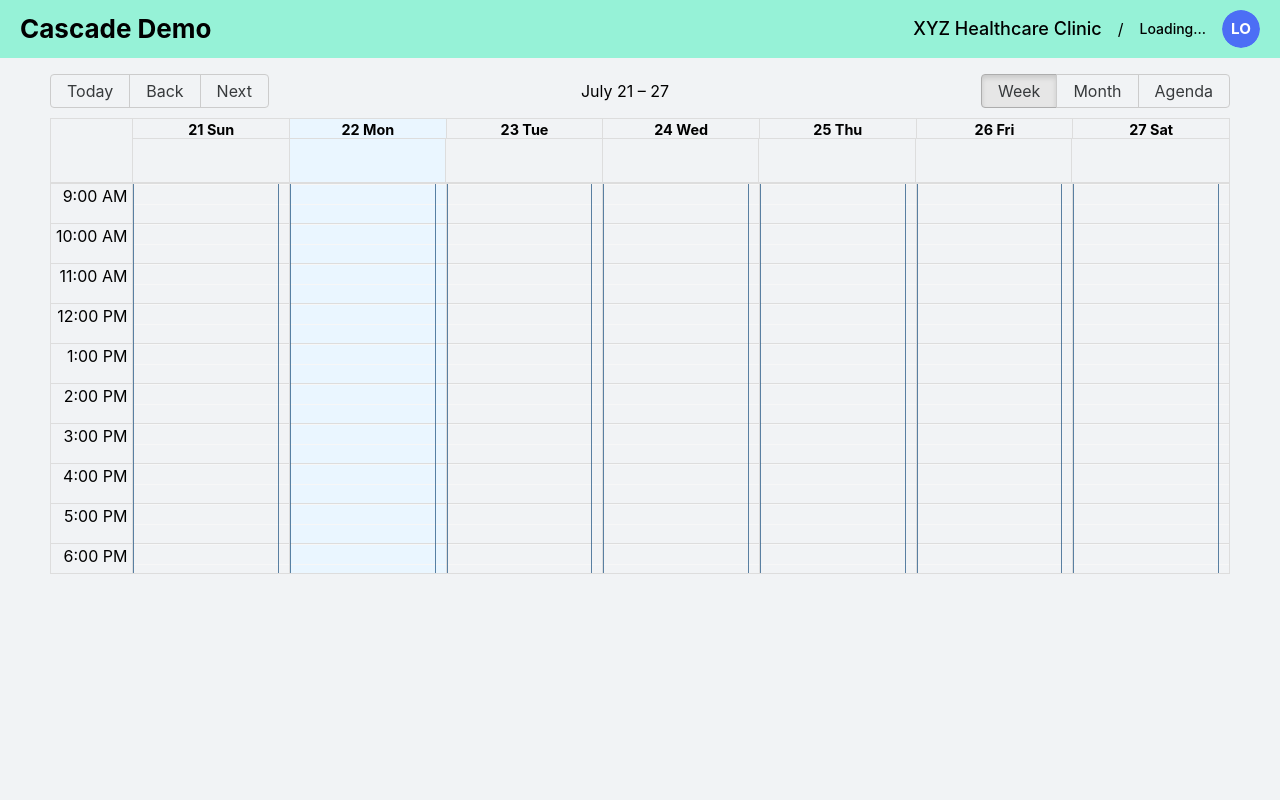
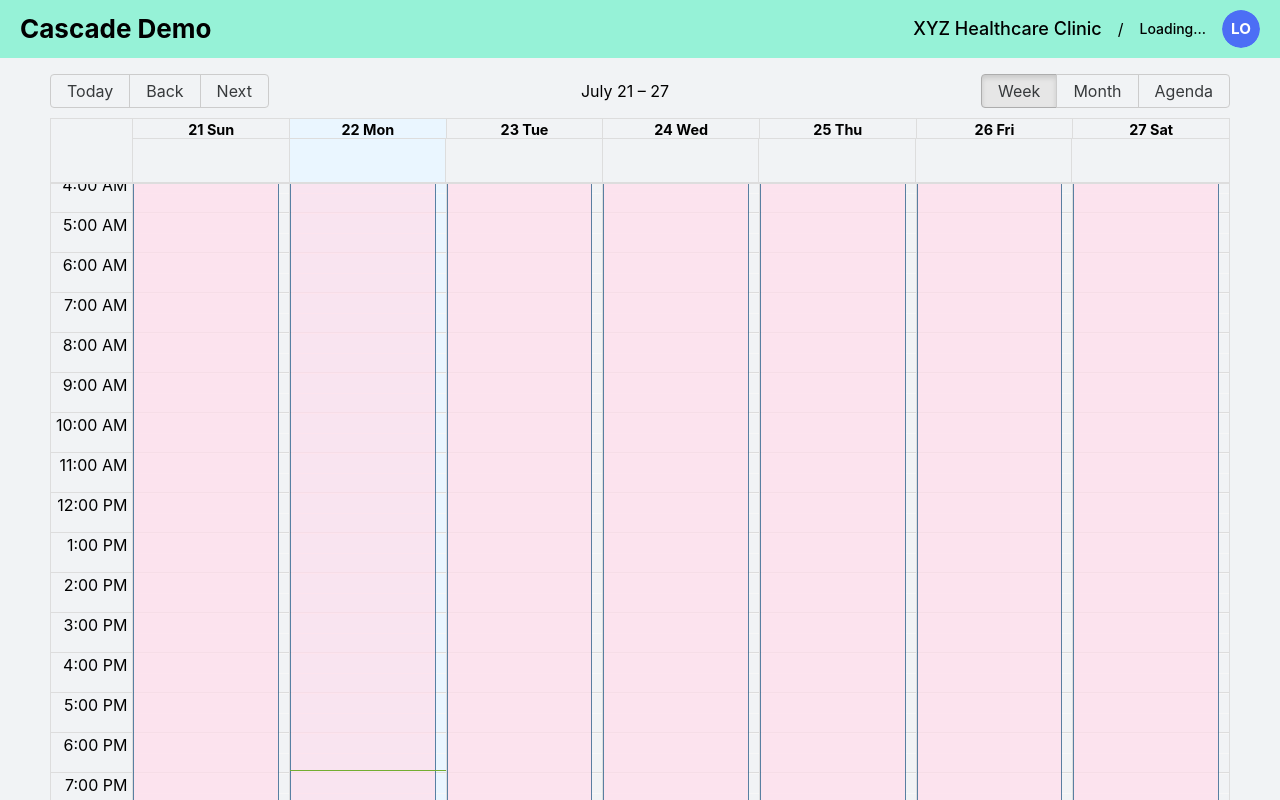
Before and after one commit to brijs/cascade-demo, a React (Vite) app in the folder client/: page /practitioner/1 in a window 1280 px wide. Shown: the top 800 px of the page. Built offline with nearby package versions, Linux system fonts and the light colour scheme; no server answers.

Commit message:
UI - show Appointments in Practioner view, with color

```diff
--- a/client/src/components/Calendar2.tsx
+++ b/client/src/components/Calendar2.tsx
@@ -1,5 +1,5 @@
 import React from 'react';
-import { Slot } from '@medplum/fhirtypes';
+import { Appointment, Slot } from '@medplum/fhirtypes';
 import { Calendar , momentLocalizer } from 'react-big-calendar';
 import moment from 'moment';
 import 'react-big-calendar/lib/css/react-big-calendar.css';
@@ -8,17 +8,36 @@ const localizer = momentLocalizer(moment);
 
 interface CalendarProps {
   freeSlots: Slot[];
+  appointments: Appointment[];
 }
 
-const Calendar2: React.FC<CalendarProps> = ({ freeSlots }) => {
-  const events = freeSlots.map(slot => ({
+const convertToCalendarEvents = (slots: Slot[], appointments: Appointment[]) => {
+  const slotEvents = slots.map(slot => ({
+    id: slot.id || '',
     title: 'Free',
-    start: new Date(slot.start),
-    end: new Date(slot.end),
-    allDay: false,
+    start: new Date(slot.start || ''),
+    end: new Date(slot.end || ''),
+    resourceType: 'slot',
+    color: 'lightblue' // Customize color for slots
   }));
 
-  const backgroundEvents = [{ title: 'Busy', start: new Date(2022, 0, 0, 0), end: new Date(2025, 0, 0, 0) }];
+  const appointmentEvents = appointments.map(appointment => ({
+    id: appointment.id || '',
+    title: 'Confirmed',
+    start: new Date(appointment.start || ''),
+    end: new Date(appointment.end || ''),
+    resourceType: 'appointment',
+    color: 'lightcoral' // Customize color for appointments
+  }));
+
+  return [...slotEvents, ...appointmentEvents];
+};
+
+
+const Calendar2: React.FC<CalendarProps> = ({ freeSlots, appointments }) => {
+  const events = convertToCalendarEvents(freeSlots, appointments);
+
+  const backgroundEvents = [{ title: 'All Day Busy', start: new Date(2022, 0, 0, 0), end: new Date(2025, 0, 0, 0) }];
   const startDate9AM = events.length > 0 ? new Date(events[0].start) : new Date();
   startDate9AM.setHours(9,0,0,0);
 
@@ -31,11 +50,19 @@ const Calendar2: React.FC<CalendarProps> = ({ freeSlots }) => {
       backgroundEvents={ backgroundEvents }
       startAccessor="start"
       endAccessor="end"
-      style={{ height: 500 }}
+      style={{ height: 900 }}
       views={['week', 'month', 'agenda']}
       defaultView='week'
       scrollToTime={ startDate9AM }
       dayLayoutAlgorithm={'no-overlap'}
+      eventPropGetter={
+        (event, _start, _end, _isSelected) => {
+          const bg = (event.title.includes('Confirmed')) ?
+            'var(--mantine-color-red-8)' : (event.title.includes('All')) ?
+              'var(--mantine-color-pink-1)' : 'blue';
+          return {style: {backgroundColor: bg}}
+        }
+      }
 
     />
   );
--- a/client/src/components/PatientPage.tsx
+++ b/client/src/components/PatientPage.tsx
@@ -1,5 +1,5 @@
 import React, { useEffect, useState } from 'react';
-import { useParams, useNavigate } from 'react-router-dom';
+import { useParams } from 'react-router-dom';
 import axios from 'axios';
 import { Practitioner, Patient, Slot } from '@medplum/fhirtypes';
 import NavigationBar from './NavigationBar';
@@ -13,7 +13,6 @@ import '@mantine/notifications/styles.css';
 
 const PatientPage: React.FC = () => {
   const { id } = useParams<{ id: string }>();
-  const navigate = useNavigate();
 
   const [patient, setPatient] = useState<Patient | null>(null);
   const [practitioners, setPractitioners] = useState<Practitioner[]>([]);
--- a/client/src/components/PractitionerPage.tsx
+++ b/client/src/components/PractitionerPage.tsx
@@ -1,7 +1,7 @@
 import React, { useEffect, useState } from 'react';
 import { useParams } from 'react-router-dom';
 import axios from 'axios';
-import { Practitioner, Slot } from '@medplum/fhirtypes';
+import { Appointment, Practitioner, Slot } from '@medplum/fhirtypes';
 import NavigationBar from './NavigationBar';
 // import Calendar from './Calendar';
 import Calendar2 from './Calendar2';
@@ -16,6 +16,8 @@ const PractitionerPage: React.FC = () => {
   const { id } = useParams<{ id: string }>();
   const [practitioner, setPractitioner] = useState<Practitioner | null>(null);
   const [freeSlots, setFreeSlots] = useState<Slot[]>([]);
+  const [appointments, setAppointments] = useState<Appointment[]>([]);
+
 
   useEffect(() => {
     const fetchPractitioner = async () => {
@@ -39,11 +41,23 @@ const PractitionerPage: React.FC = () => {
     }
   }, [practitioner]);
 
+  useEffect(() => {
+    if (practitioner) {
+      const fetchAppointments = async () => {
+        const response = await axios.get(`/api/appointments?practitionerId=${practitioner.id}`);
+        setAppointments(response.data);
+      };
+
+      fetchAppointments();
+    }
+  }, [practitioner]);
+
+
   return (
     <Box style={{ backgroundColor: 'var(--mantine-color-gray-1', minHeight: '100vh' }}>
       <NavigationBar personName={practitioner?.name?.[0]?.text || 'Loading...'} />
       <Box mt="md" style={{ margin: '0 auto', maxWidth: '1200px', paddingLeft: '10px', paddingRight: '10px' }}>
-        <Calendar2 freeSlots={freeSlots} />
+        <Calendar2 freeSlots={freeSlots} appointments={appointments} />
       </Box>
     </Box>
   );
```
